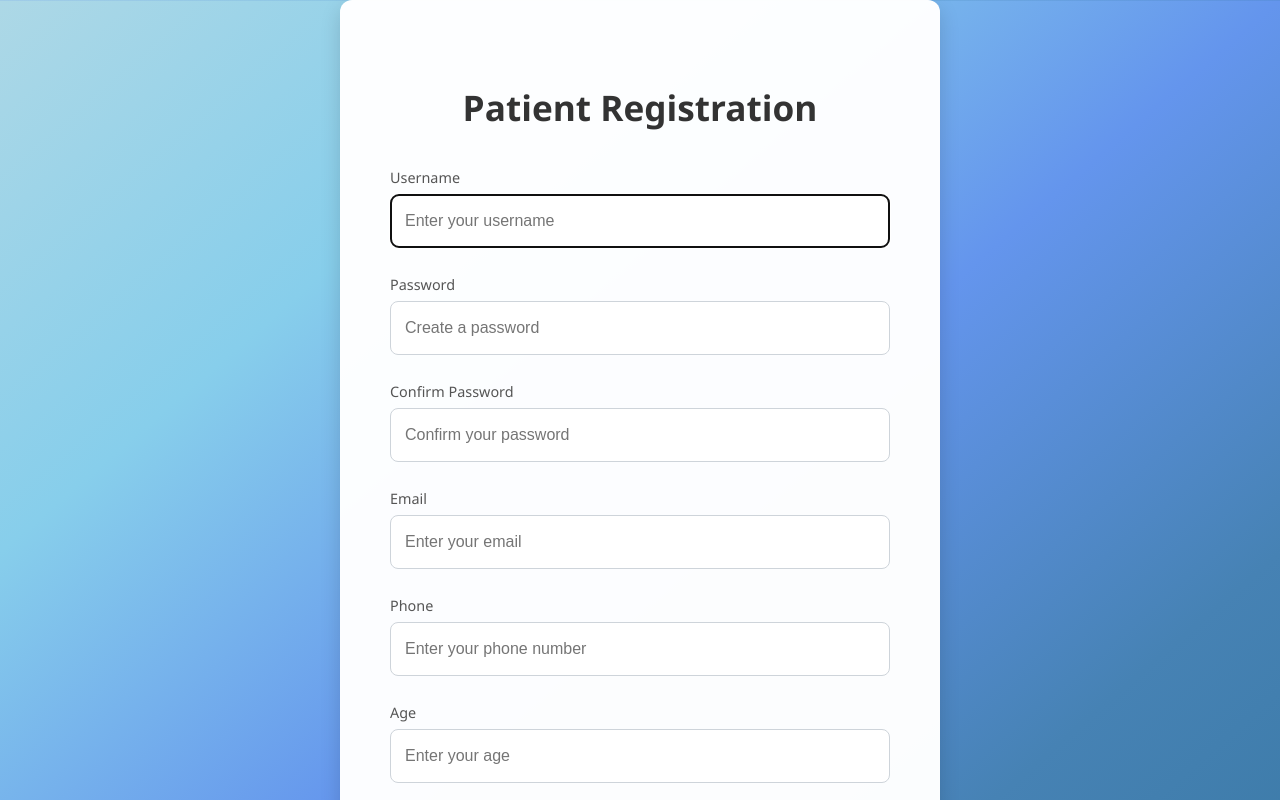
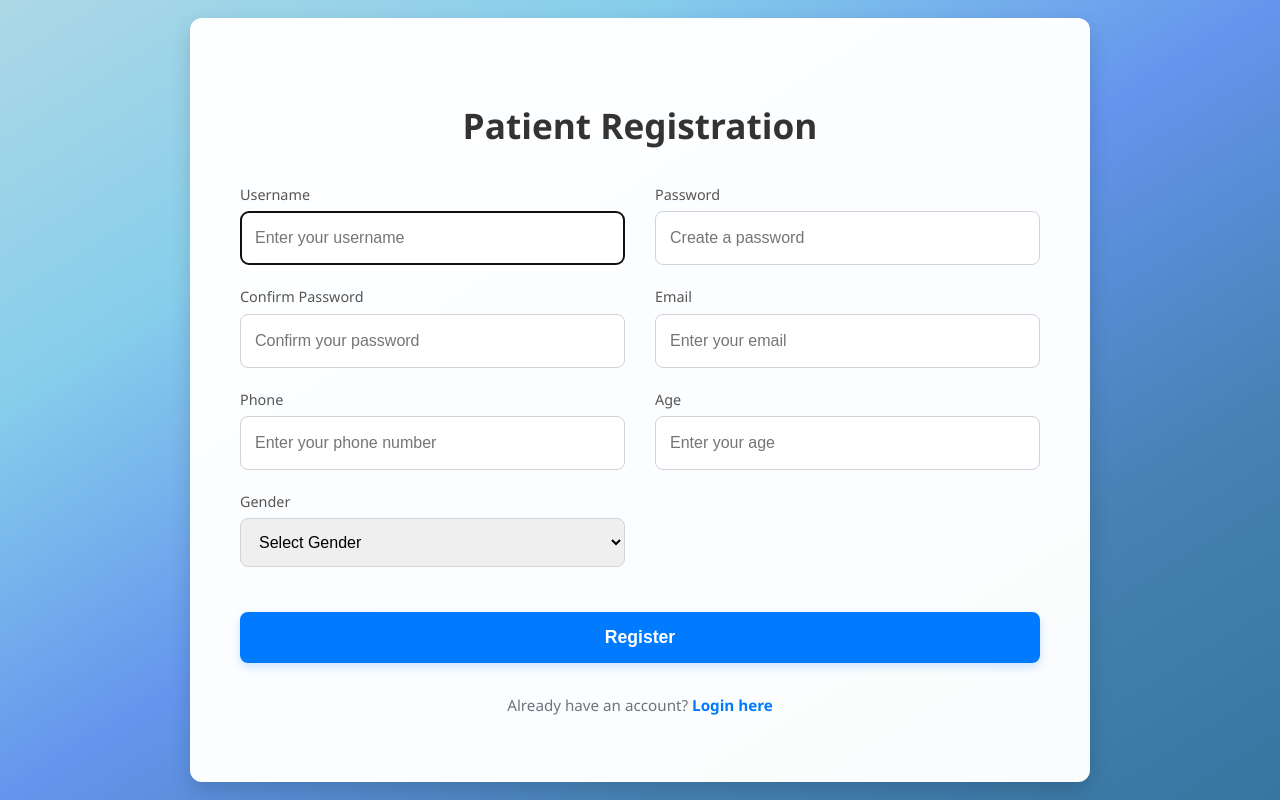
Before and after one commit to osheen-Eyochan/Healthpass, a React (Create React App) app in the folder Frontend/patient/: page /register in a window 1280 px wide. Shown: the top 800 px of the page. Built offline with nearby package versions, Linux system fonts and the light colour scheme.

Commit message:
code changes

```diff
--- a/Frontend/patient/src/components/PatientRegister.js
+++ b/Frontend/patient/src/components/PatientRegister.js
@@ -1,5 +1,5 @@
 import React, { useState } from 'react';
-import { useNavigate, Link } from 'react-router-dom'; // Import Link for navigation
+import { useNavigate, Link } from 'react-router-dom';
 
 export default function PatientRegister() {
   const [formData, setFormData] = useState({
@@ -114,36 +114,28 @@ const containerStyle = {
   display: 'flex',
   justifyContent: 'center',
   alignItems: 'center',
-  // A softer, more inviting gradient
   backgroundImage: 'linear-gradient(to right bottom, #add8e6, #87ceeb, #6495ed, #4682b4, #3676a0)',
   backgroundSize: 'cover',
   backgroundPosition: 'center',
-  fontFamily: "'Segoe UI', Roboto, 'Helvetica Neue', Arial, sans-serif", // Professional font
+  fontFamily: "'Segoe UI', Roboto, 'Helvetica Neue', Arial, sans-serif",
   color: '#333',
 };
 
 const formWrapperStyle = {
-  backgroundColor: 'rgba(255, 255, 255, 0.98)', // Nearly opaque white for crispness
-  padding: '50px', // More padding
-  borderRadius: '12px', // Slightly more rounded
-  boxShadow: '0 8px 20px rgba(0, 0, 0, 0.15)', // Deeper shadow for elevation
+  backgroundColor: 'rgba(255, 255, 255, 0.98)',
+  padding: '50px',
+  borderRadius: '12px',
+  boxShadow: '0 8px 20px rgba(0, 0, 0, 0.15)',
   textAlign: 'center',
-  maxWidth: '500px', // Wider form to accommodate more inputs cleanly
+  maxWidth: '800px', // Increased max-width for two-column layout
   width: '90%',
-  animation: 'fadeIn 0.8s ease-out', // Simple fade-in animation
-
-  // You'd typically define keyframes in a CSS file or using a library
-  // For inline, this is a placeholder. Add to a global CSS file:
-  // @keyframes fadeIn {
-  //   from { opacity: 0; transform: translateY(-20px); }
-  //   to { opacity: 1; transform: translateY(0); }
-  // }
+  animation: 'fadeIn 0.8s ease-out',
 };
 
 const headingStyle = {
   marginBottom: '30px',
   color: '#333',
-  fontSize: '2.2em', // Larger heading
+  fontSize: '2.2em',
   fontWeight: '600',
 };
 
@@ -170,14 +162,14 @@ const errorMessageStyle = {
 };
 
 const formStyle = {
-  display: 'grid', // Use CSS Grid for a clean two-column-like layout (or single column on small screens)
-  gridTemplateColumns: '1fr', // Single column by default
-  gap: '15px', // Space between inputs
+  display: 'grid',
+  gridTemplateColumns: '1fr 1fr', // Two columns for the main form fields
+  gap: '20px 30px', // Increased gap for better spacing between columns and rows
   textAlign: 'left',
 };
 
 const inputGroupStyle = {
-  marginBottom: '10px',
+  marginBottom: '0', // Remove bottom margin as gap handles spacing
 };
 
 const labelStyle = {
@@ -190,47 +182,29 @@ const labelStyle = {
 
 const inputStyle = {
   width: '100%',
-  padding: '14px', // More padding
-  border: '1px solid #ced4da', // Lighter, more subtle border
-  borderRadius: '8px', // More rounded
+  padding: '14px',
+  border: '1px solid #ced4da',
+  borderRadius: '8px',
   fontSize: '1em',
   lineHeight: '1.5',
   boxSizing: 'border-box',
   transition: 'border-color 0.2s ease-in-out, box-shadow 0.2s ease-in-out',
 };
 
-// Placeholder for focus style (needs a CSS file or styled-components for actual :focus)
-inputStyle[':focus'] = {
-  borderColor: '#80bdff',
-  outline: '0',
-  boxShadow: '0 0 0 0.2rem rgba(0, 123, 255, 0.25)',
-};
-
 const buttonStyle = {
+  gridColumn: '1 / -1', // Make the button span all columns
   width: '100%',
-  padding: '15px', // Even more padding
-  backgroundColor: '#007bff', // Primary blue color
+  padding: '15px',
+  backgroundColor: '#007bff',
   color: 'white',
   border: 'none',
   borderRadius: '8px',
   fontSize: '1.1em',
   fontWeight: '600',
   cursor: 'pointer',
-  marginTop: '25px', // More space above the button
+  marginTop: '25px',
   transition: 'background-color 0.3s ease, transform 0.2s ease, box-shadow 0.3s ease',
   boxShadow: '0 4px 10px rgba(0, 123, 255, 0.2)',
-};
-
-// Placeholder for button hover/active styles
-buttonStyle[':hover'] = {
-  backgroundColor: '#0056b3',
-  transform: 'translateY(-2px)',
-  boxShadow: '0 6px 15px rgba(0, 123, 255, 0.3)',
-};
-
-buttonStyle[':active'] = {
-  transform: 'translateY(0)',
-  boxShadow: '0 2px 5px rgba(0, 123, 255, 0.2)',
 };
 
 const loginPromptStyle = {
@@ -245,8 +219,3 @@ const linkStyle = {
   fontWeight: 'bold',
   transition: 'color 0.2s ease',
 };
-
-linkStyle[':hover'] = {
-  color: '#0056b3',
-  textDecoration: 'underline',
-};
```
